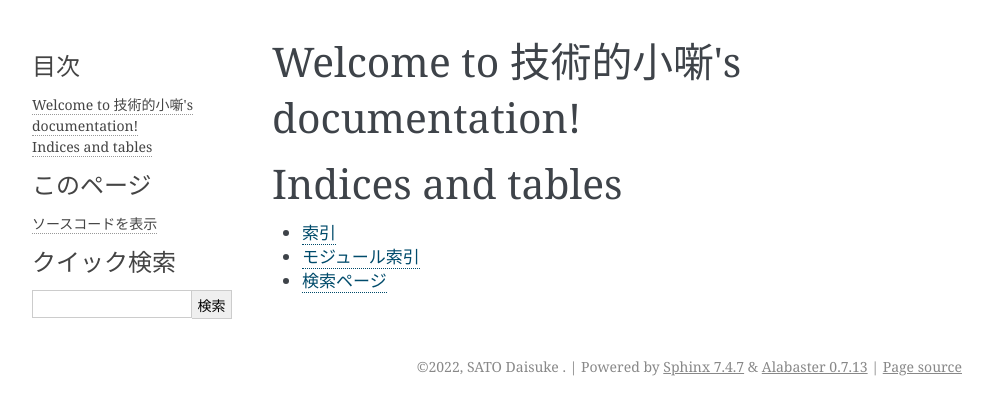
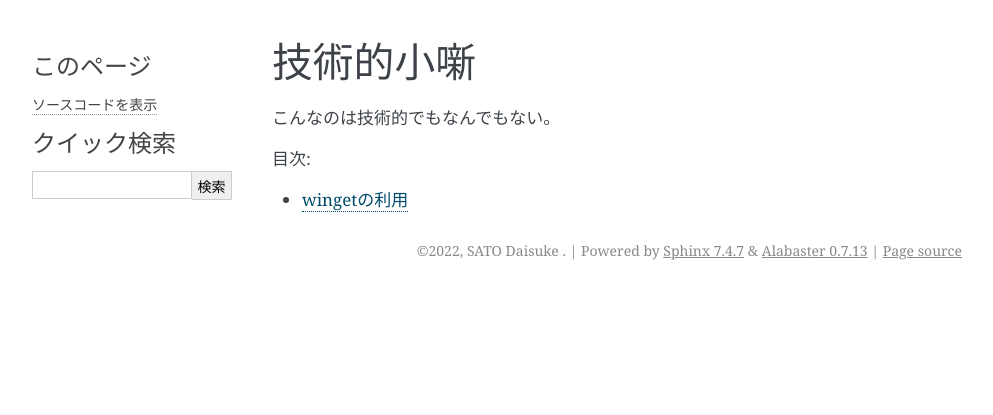
Before and after one commit to densuke-st/miscdoc, a Sphinx documentation site: the page built from docs/source/index.rst, in a window 1280 px wide. Shown: the top 415 px of the page, without its empty margins (148-1141 px from the left). Built offline with Sphinx 7.4.7, drawn with Linux system fonts in a browser that asks for light colours; part of the change alters nothing that is shown.

Commit message:
wingetの一件

```diff
--- a/docs/source/index.rst
+++ b/docs/source/index.rst
@@ -3,18 +3,21 @@
    You can adapt this file completely to your liking, but it should at least
    contain the root `toctree` directive.
 
-Welcome to 技術的小噺's documentation!
+技術的小噺
 ======================================
 
+こんなのは技術的でもなんでもない。
+
 .. toctree::
-   :maxdepth: 2
-   :caption: Contents:
+   :maxdepth: 1
+   :caption: 目次:
+
+   winget
 
 
+.. Indices and tables
+   ==================
 
-Indices and tables
-==================
-
-* :ref:`genindex`
-* :ref:`modindex`
-* :ref:`search`
+   * :ref:`genindex`
+   * :ref:`modindex`
+   * :ref:`search`
--- /dev/null
+++ b/docs/source/winget.rst
@@ -0,0 +1,155 @@
+.. winget:
+
+==================================================
+wingetの利用
+==================================================
+
+注意
+========================
+
+PowerShellのプロンプトとして " :code:`PS>` " を用いています。
+入力しないでください。
+また、コマンドラインサンプル中に含まれる " :code:`#` " およびそれ以降はコメントです。そのため入力不要です。
+
+この中で使っているPowerShell(端末)は、管理者モードで利用しています。
+PowerShellを開く際に管理者モードで開くように注意しておいて下さい。
+
+TL;DR
+===========
+
+- Windows10以降の公式のパッケージマネージャー
+- 今すぐ入れろ
+- ストアにて「アプリインストーラー」を探して入れれば良い
+    - Windows11だと入ってるらしいが更新しないとダメかも
+
+wingetって?
+===============================
+
+Microsoftが `Debian GNU/Linux <https://debian.org/>`_ (と派生物)で使われている `apt` や、 `Homebrew <https://brew.sh/>`_ と似た感じで、ソフトウェアの導入や削除をコマンドラインでお手軽に行うツールとして開発されました。
+
+別にMS謹製のツールだけではなく、サードパーティ製のものでもインストールできたりします。
+開発自体もOSS化されており、github上で見られます。
+
+- `winget公式 <https://winget.run/>`_
+- `wingetコマンド <https://github.com/microsoft/winget-cli>`_
+- `パッケージリポジトリ <https://github.com/microsoft/winget-pkgs>`_
+    - 厳密にはこのリポジトリは『インストール・アンインストールの方法』がまとめられているようなものです
+
+インストール
+============================
+
+『アプリインストーラー』という名前でWindows11では標準で入っているようですが、
+Windows11インストール直後では見えないことがあるので、一度更新をかけた方が良い。
+
+1. 『Microsoftストア』アプリを開く
+2. `app installer` を検索
+3. 『アプリインストーラー』が見えればそれを選ぶ、更新が提示されていたら更新すれば良い
+
+インストールできたかの確認については、管理者のプロンプト(PowerShellでも良い)を開けば確認できる。
+
+.. code-block::
+    :caption: インストール確認
+
+    PS> Get-Command winget
+    # エラーが出ていなければOK
+
+どうやって使うん?
+===================================
+
+初回使用時や、サードパーティ製アプリケーションの導入時などにライセンスの確認がでることがあります。適宜 :kbd:`y` を入力して対応してください。
+
+パッケージ検索
+-----------------------------
+
+入れたいものの名前を  :command:`winget search` で検索してみれば概ねわかります。
+
+.. code-block::
+    :caption: 例: Zoomを検索
+
+        名前                     ID                                   バージョン 一致      ソース
+    ----------------------------------------------------------------------------------------------
+    ZOOM Cloud Meetings      XP99J3KP4XZ4VV                           Unknown              msstore
+    Zoom Rooms               9NH8747BW3BC                             Unknown              msstore
+    Zoom Player              XP88X30WJ519GR                           Unknown              msstore
+    Zoom                     Zoom.Zoom                                5.9.3931             winget
+    Zoom Outlook Plugin      Zoom.Zoom.OutlookPlugin                  5.9.3      Tag: zoom winget
+    AeroZoom Beta            wandersick.AeroZoom                      4.0 beta 2 Tag: zoom winget
+    Virtual Magnifying Glass VirtualMagnifyingGlass.VirtualMag...     3.6        Tag: zoom winget
+
+インストールに使うのは、 IDの部分です。名前からすれば、Zoomのアプリは "Zoom.Zoom" が適当と思われます。
+
+なお別の方法として、 `winget.run <https://winget.run/>`_ で検索するというのもあります。
+
+.. figure:: images/01-winget-run1.png
+    :width: 75%
+
+    winget.runでZoomを検索したときの様子
+
+.. figure:: images/01-winget-run2.png
+    :width: 75%
+
+    Zoomパッケージの情報
+
+インストール
+-------------------------
+
+インストールは、  :command:`winget install` で行えばOK。
+
+.. code-block::
+    :caption: Zoomのインストール
+
+    PS> winget install -h Zoom.Zoom # 調べておいたIDを引数に渡す
+
+.. note::
+
+    引数に渡している :code:`-h` はサイレントインストールを促すためのものです。
+    問題無ければ『お任せ』の方法でインストールを進めてくれます。
+
+アンインストール
+-------------------------------
+
+同様に  :command:`winget uninstall` で不要となったものは削除できます。
+
+更新
+----------------
+
+同様に  :command:`winget upgrade` で更新版が出ているかを確認し、あれば更新を行っていきます。
+ただし、配布元が更新版を出していても、wingetのアプリリポジトリ上で反映されていないと降ってこないこともありますので、急ぐときは配布元からダウンロード・更新をすれば良いでしょう。
+
+.. code-block::
+    :caption: 更新の確認
+
+    PS> winget upgrade
+    名前                                        ID                   バージョン   利用可能     ソース
+    --------------------------------------------------------------------------------------------------
+    Windows Terminal                    Microsoft.WindowsTerminal     1.11.3471.0  1.12.10393.0 winget
+    Evernote                            evernote.evernote             10.32.4      10.33.4      winget
+    Microsoft Windows Desktop Runtime  Microsoft.dotnetRuntime.3-x64 3.1.22.30721 3.1.23.31022  winget
+    3 アップグレードを利用できます。
+
+    PS> winget upgrade --all # 見つけた更新を全て適用
+
+.. figure:: images/01-winget-run3.png
+    :width: 75%
+
+    実際の更新の様子
+
+インストールされているものの確認
+-----------------------------------------------
+
+:command:`winget list` で取得できます。
+
+おまけ
+------------------------
+
+悪名高きブラウザは、ここから簡単にアンインストールできます。
+
+.. code-block::
+    :caption: ブラウザの削除
+
+    PS> winget uninstall Microsoft.Edge
+
+.. note::
+
+    なお削除の際に結構荒ぶることがあります。赤い×マークのウィンドウを表示しようとすることもありますが、
+    適宜ウィンドウを閉じていけばそのうち消えます。
```
Also changed, not shown: docs/source/images/01-winget-run1.png (added), docs/source/images/01-winget-run2.png (added), docs/source/images/01-winget-run3.png (added).
